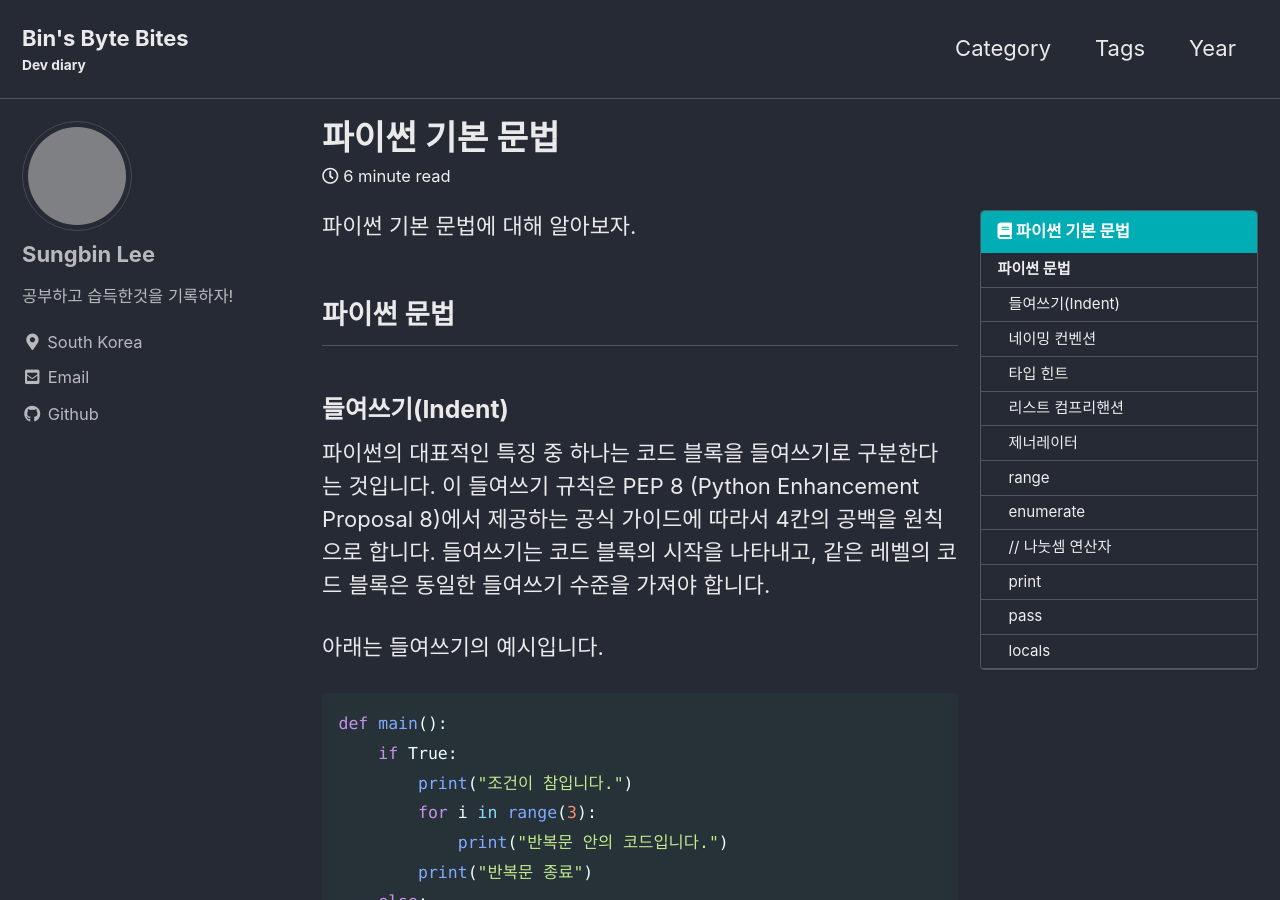
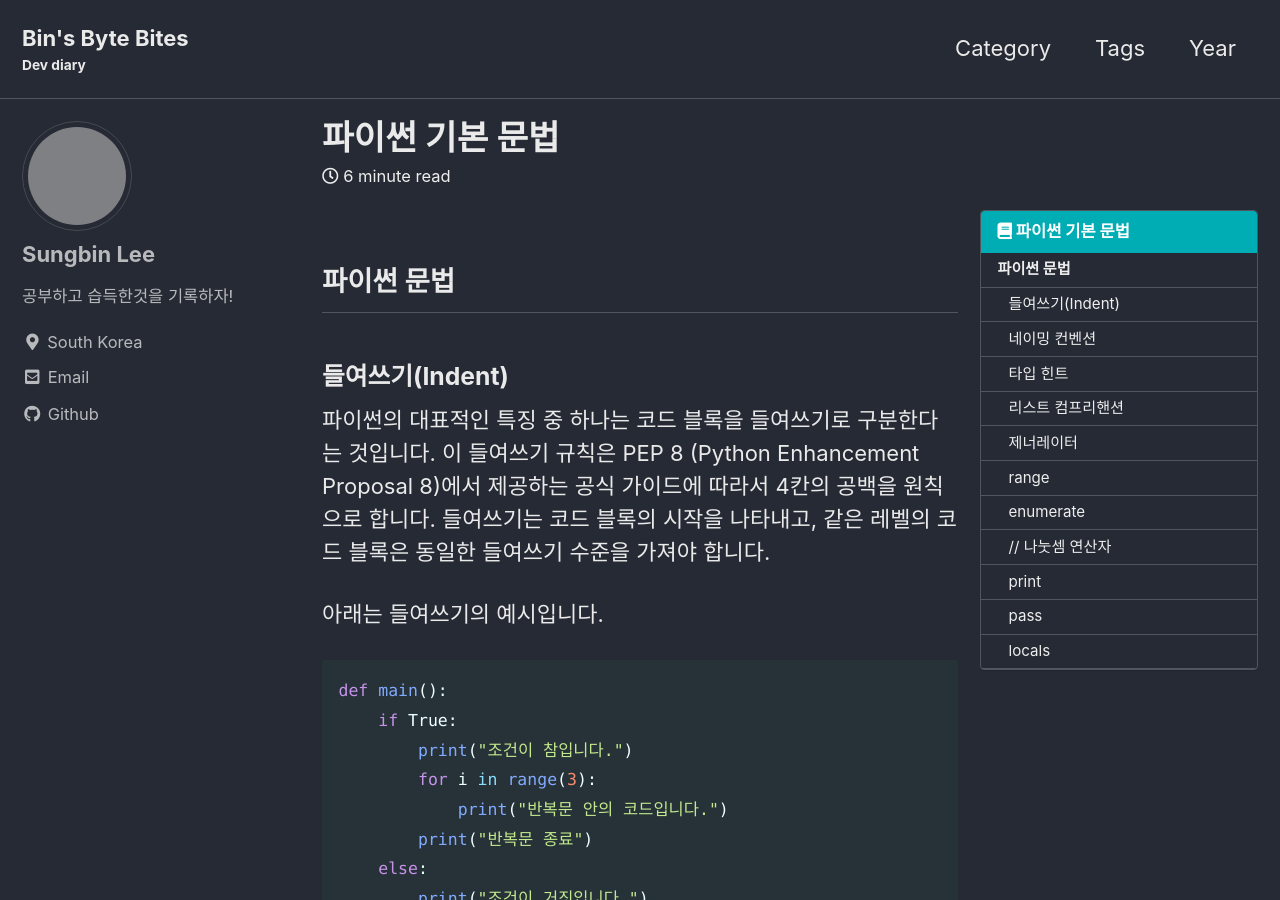
Before and after one commit to sungbinlee/tech.sungbinlee.dev, a Jekyll site: the page built from _posts/Python/2023-11-08-파이썬-기본-문법.md, in a window 1280 px wide and 900 px high. Built offline with Jekyll 4.4.1, drawn with Linux system fonts in a browser that asks for light colours; cached includes are drawn as plain includes; comment, search, counter and statistics services are not loaded; grey boxes are pictures that could not be loaded.

Commit message:
Update 2023-11-08-파이썬-기본-문법.md

```diff
--- a/_posts/Python/2023-11-08-파이썬-기본-문법.md
+++ b/_posts/Python/2023-11-08-파이썬-기본-문법.md
@@ -10,7 +10,7 @@ toc_sticky: true
 toc_label: "파이썬 기본 문법"
 toc_icon: "book"
 ---
-파이썬 기본 문법에 대해 알아보자.
+
 ## 파이썬 문법
 ### 들여쓰기(Indent)
 파이썬의 대표적인 특징 중 하나는 코드 블록을 들여쓰기로 구분한다는 것입니다. 이 들여쓰기 규칙은 PEP 8 (Python Enhancement Proposal 8)에서 제공하는 공식 가이드에 따라서 4칸의 공백을 원칙으로 합니다. 들여쓰기는 코드 블록의 시작을 나타내고, 같은 레벨의 코드 블록은 동일한 들여쓰기 수준을 가져야 합니다.
```
